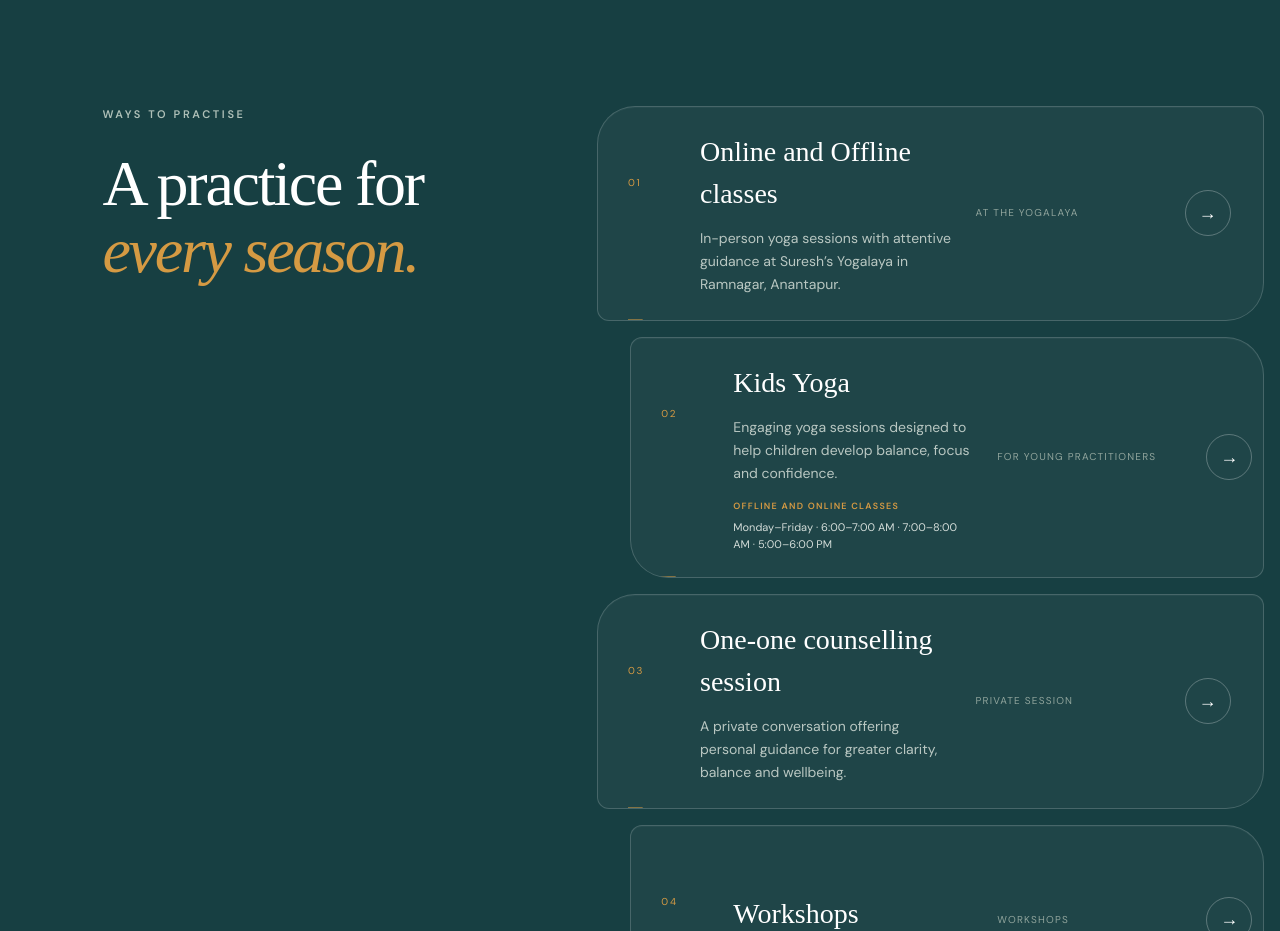
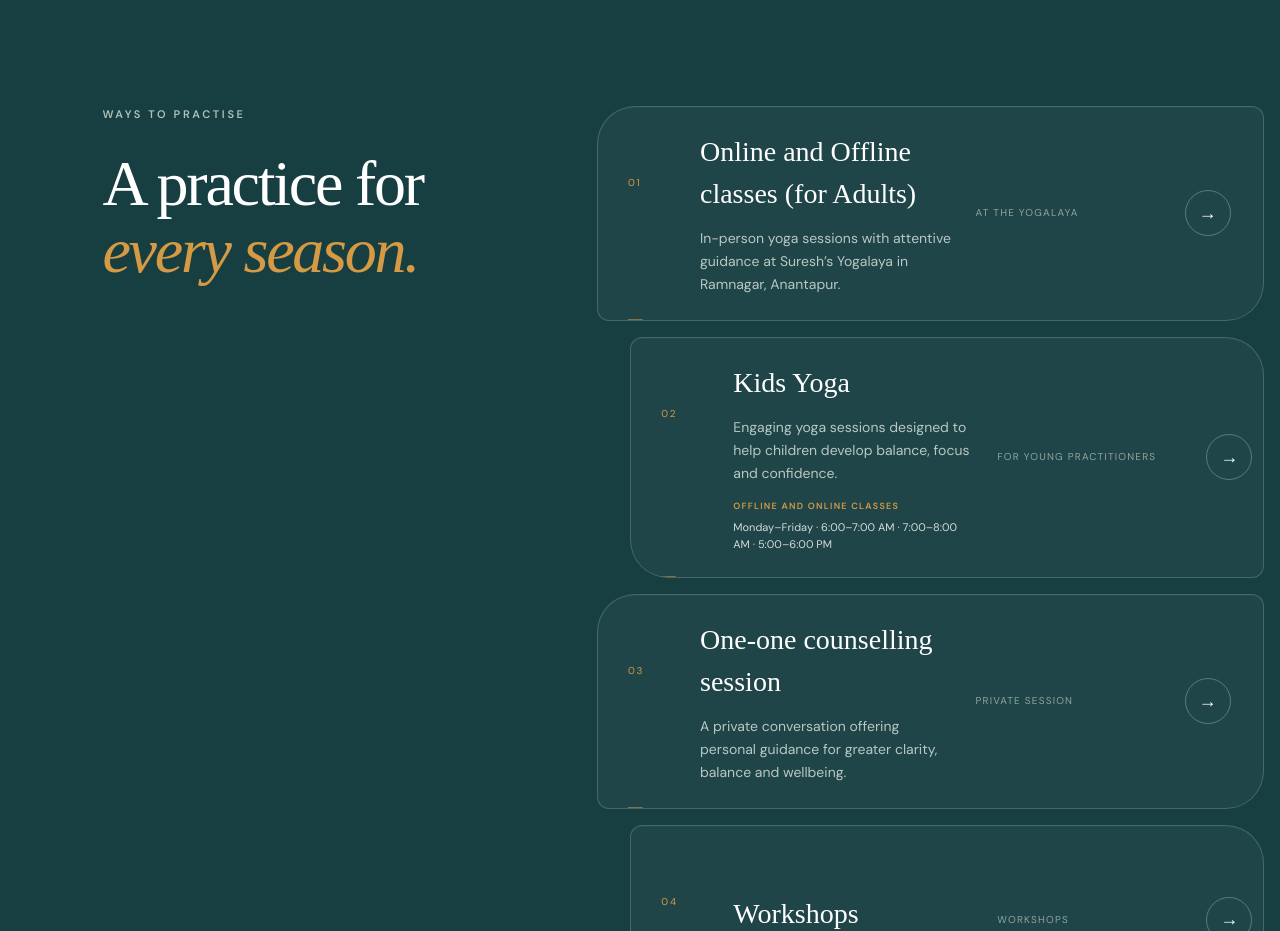
Before and after one commit to Murthy-sys/yogalaya, a React (Vite) app: page / in a window 1280 px wide. Shown: the part 840-1771 px from the top of the page. Built offline with nearby package versions, Linux system fonts and the light colour scheme; no server answers; a web font is replaced by a local one.

Commit message:
added for adults

```diff
--- a/src/constants/programConstants.js
+++ b/src/constants/programConstants.js
@@ -11,7 +11,7 @@
   // },
   {
     no: "01",
-    title: "Online and Offline classes",
+    title: "Online and Offline classes (for Adults)",
     slug: "offline-classes",
     text: "In-person yoga sessions with attentive guidance at Suresh’s Yogalaya in Ramnagar, Anantapur.",
     meta: "At the Yogalaya",
```
Also changed, not shown: 6 other files (tests, documents, lock files or other folders).
